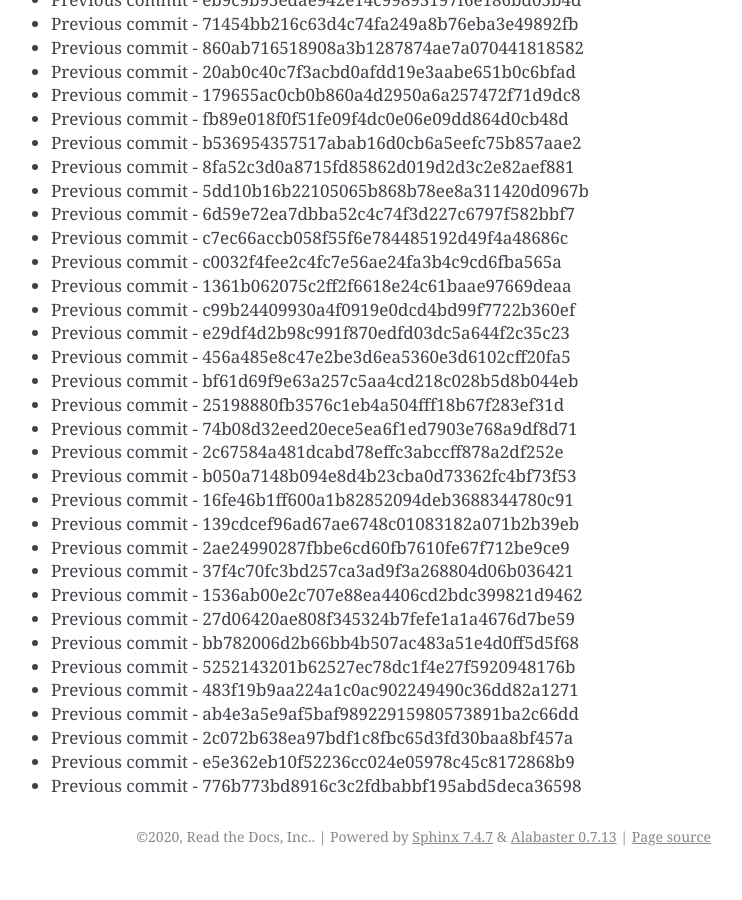
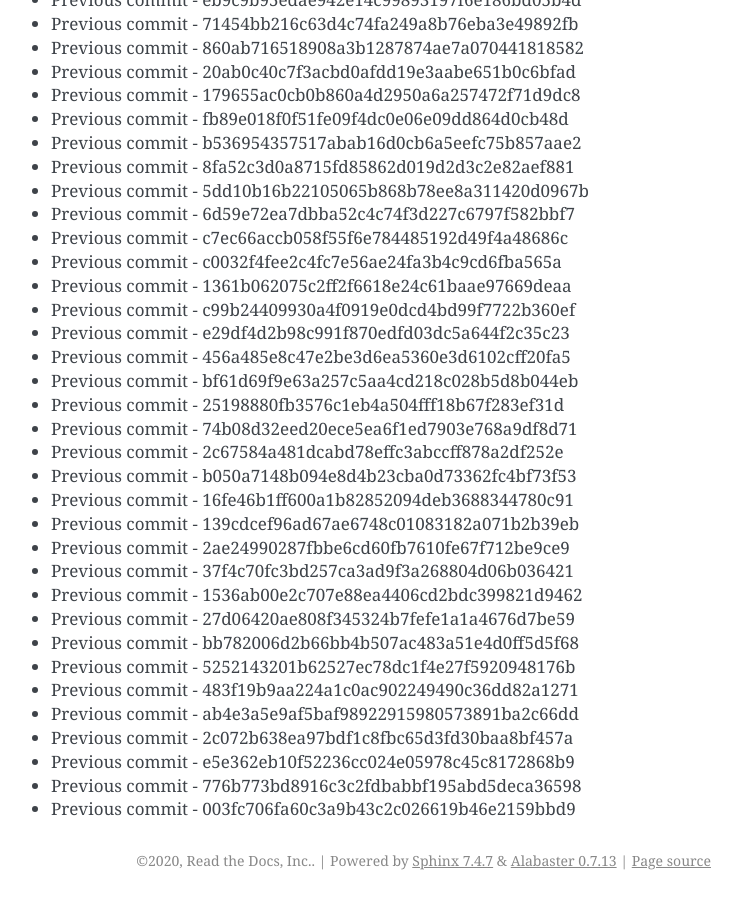
Before and after one commit to readthedocs/rtd-git-stresstest, a Sphinx documentation site: the page built from docs/updates.rst, in a window 1280 px wide and 900 px high, scrolled down 94534 px. Shown: the whole window, without its empty margins (399-1141 px from the left). Built offline with Sphinx 7.4.7, drawn with Linux system fonts in a browser that asks for light colours; before the commit the page ends 95410 px from its top, so only the background shows below that.

Commit message:
Generating commit from previous: 003fc706fa60c3a9b43c2c026619b46e2159bbd9

```diff
--- a/docs/updates.rst
+++ b/docs/updates.rst
@@ -4004,3 +4004,4 @@ It can be tested for any performance characteristics.
 * Previous commit - 2c072b638ea97bdf1c8fbc65d3fd30baa8bf457a
 * Previous commit - e5e362eb10f52236cc024e05978c45c8172868b9
 * Previous commit - 776b773bd8916c3c2fdbabbf195abd5deca36598
+* Previous commit - 003fc706fa60c3a9b43c2c026619b46e2159bbd9
```
